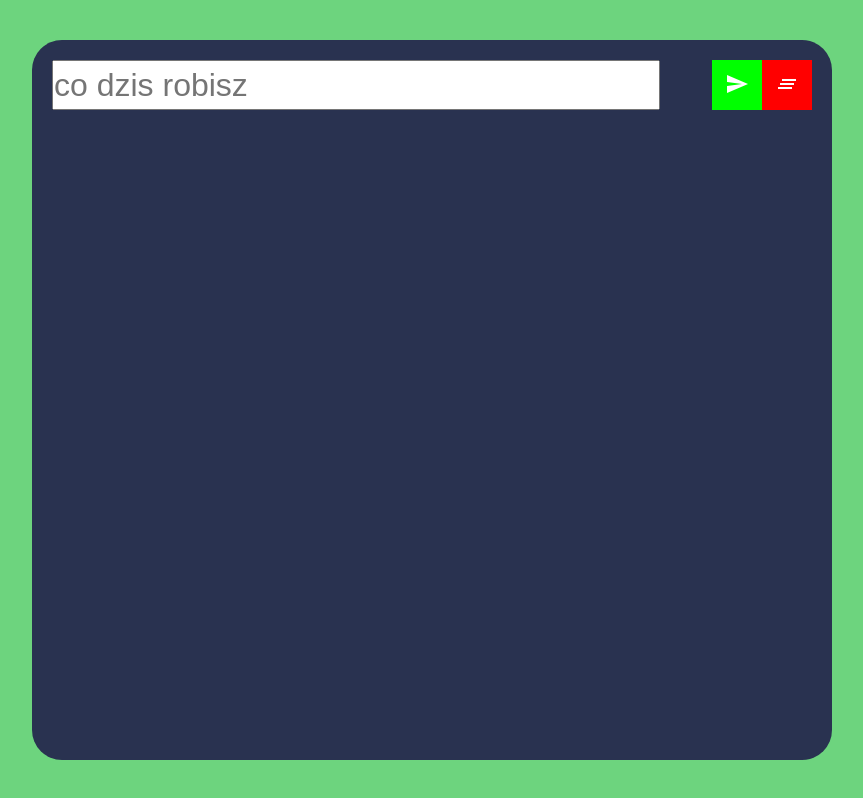
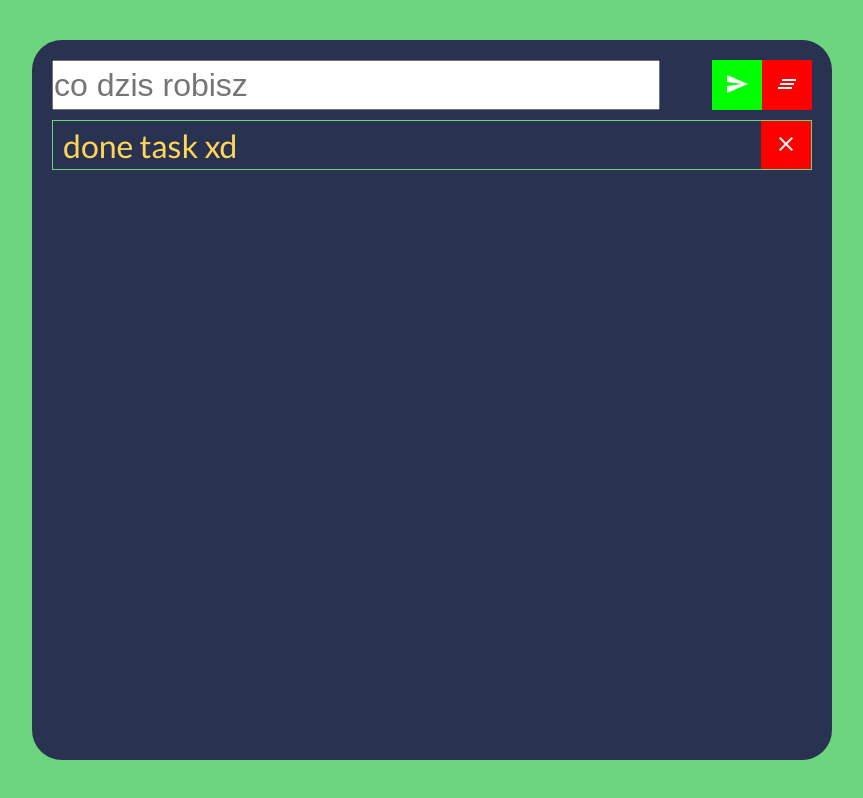
Before and after one commit to BartekObudzinski/ToDoAppReact, a React (Create React App) app: page / in a window 1280 px wide. Shown: the whole page, without its empty margins (208-1071 px from the left). Built offline with nearby package versions, Linux system fonts and the light colour scheme.

Commit message:
add ToDoDoneSingleTask component

```diff
--- /dev/null
+++ b/src/components/ToDoDoneSingleTask.js
@@ -0,0 +1,16 @@
+import React from "react";
+import Button from "./Button";
+const ToDoDoneSingleTask = () => {
+  return (
+    <div className="singleDoneTask">
+      <p>done task xd</p>
+      <div className="buttonsContainer">
+        <Button style="deleteButton">
+          <i class="material-icons">clear</i>
+        </Button>
+      </div>
+    </div>
+  );
+};
+
+export default ToDoDoneSingleTask;
--- a/src/components/ToDoList.js
+++ b/src/components/ToDoList.js
@@ -1,6 +1,6 @@
 import React from "react";
 import ToDoSingleTask from "./ToDoSingleTask";
-
+import ToDoDoneSingleTask from "./ToDoDoneSingleTask";
 const ToDoList = ({ todoTasks, setTodoTasks }) => {
   return (
     <div className="tasksList">
@@ -13,6 +13,7 @@ const ToDoList = ({ todoTasks, setTodoTasks }) => {
           todoTask={todoTask}
         />
       ))}
+      <ToDoDoneSingleTask />
     </div>
   );
 };
```
